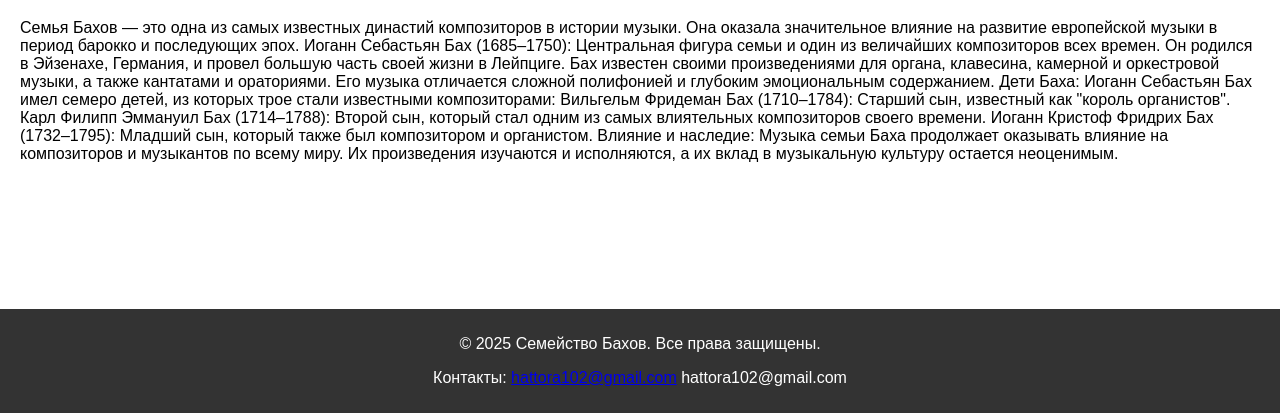
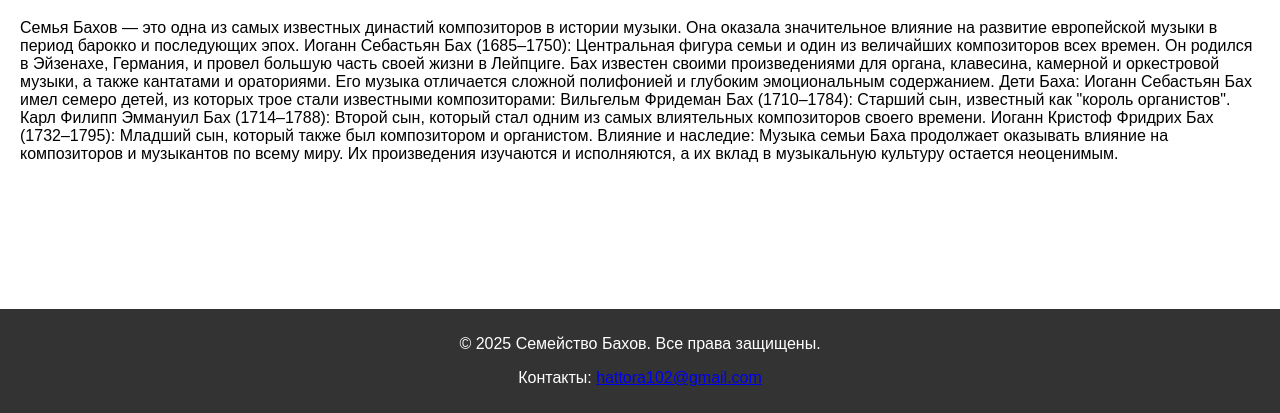
Before and after one commit to hattora102/familybach, a plain HTML site: page index.html in a window 1280 px wide. Shown: the part 387-800 px from the top of the page. Drawn offline with Linux system fonts and the light colour scheme.

Commit message:
Update index.html

```diff
--- a/index.html
+++ b/index.html
@@ -53,8 +53,6 @@
     <p>
       Контакты:
       <a href="hattora102@gmail.com">hattora102@gmail.com</a>
-        hattora102@gmail.com
-      </a>
     </p>
   </footer>
   <script src="scripts/script.js"></script>
```
